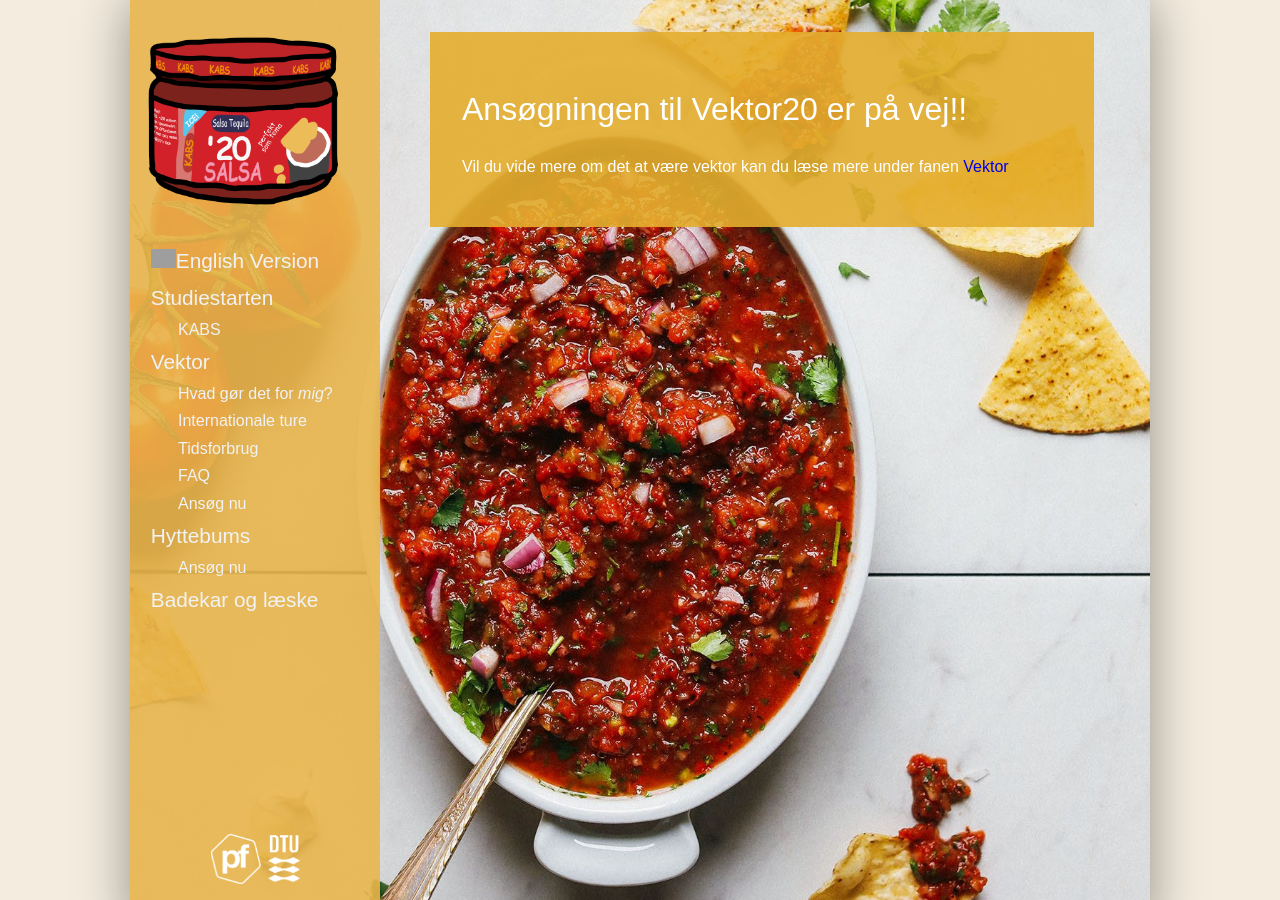
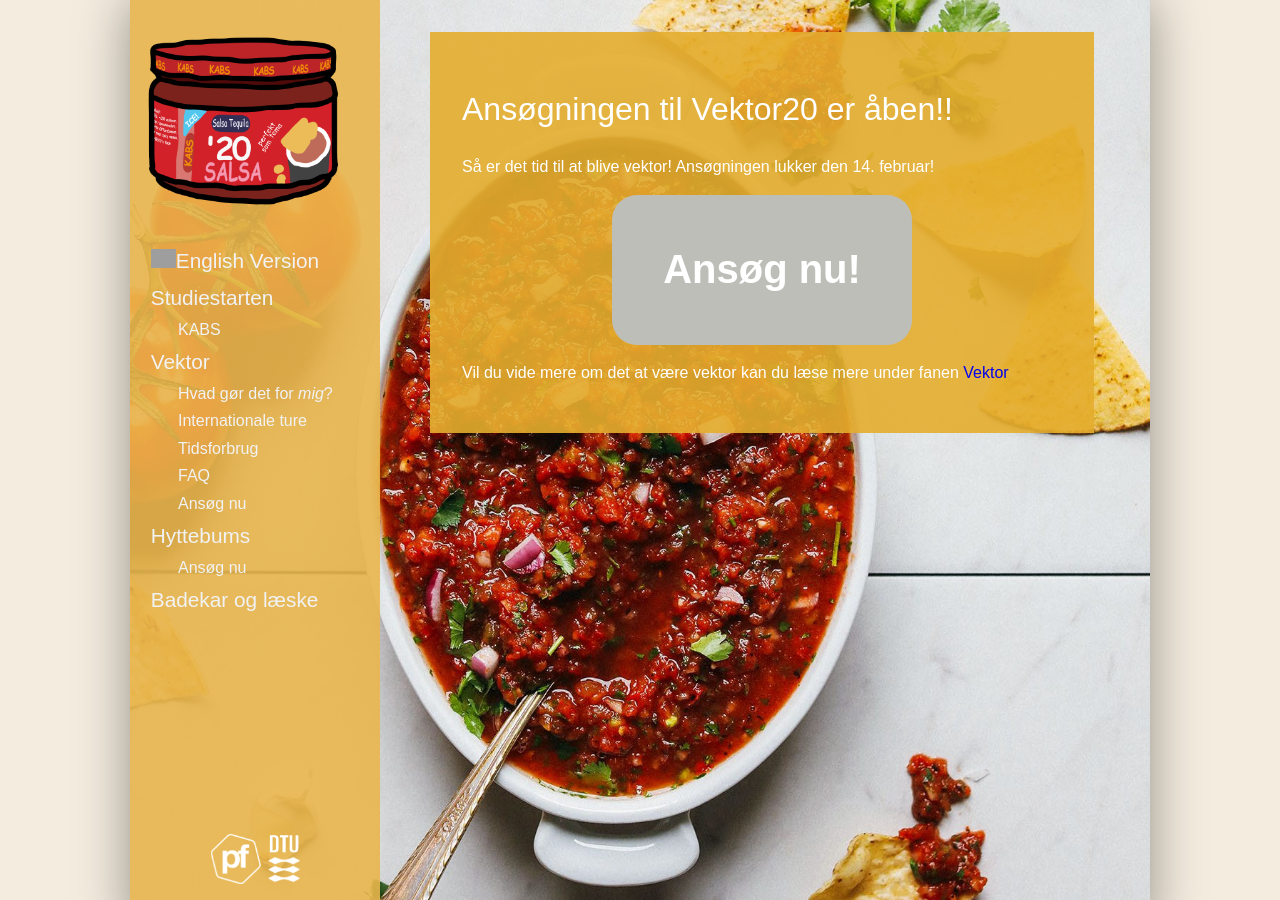
Before and after one commit to KABSDTU/kabsdtu.github.io, a Jekyll site: the page built from ansog-som-vektor.md, in a window 1280 px wide and 900 px high. Built offline with Jekyll 4.4.1, drawn with Linux system fonts in a browser that asks for light colours; some web fonts are replaced; grey boxes are pictures that could not be loaded.

Commit message:
Ansøgnings link oppe nu 👌👌

```diff
--- a/ansog-som-vektor.md
+++ b/ansog-som-vektor.md
@@ -2,7 +2,11 @@
 layout: default
 title: Ansøg som Vektor
 ---
-<h1>Ansøgningen til Vektor20 er på vej!!</h1>
+<h1>Ansøgningen til Vektor20 er åben!!</h1>
+
+Så er det tid til at blive vektor! Ansøgningen lukker den 14. februar!
+
+<a style="text-align: center;" href="https://docs.google.com/forms/d/e/1FAIpQLSfZGhykQoBog2I_fLSUUAWr7dLR8XMefSZ6agus-6CmPvKqOw/viewform?usp=sf_link"><button class="applyBtn">Ansøg nu! </button></a>
 
 Vil du vide mere om det at være vektor kan du læse mere under fanen
 <a href="/vektor">Vektor</a>
```
Also changed, not shown: en/ansog-som-vektor.md (+5 -1 lines), en/index.html (+9 -0 lines), index.html (+6 -2 lines).
